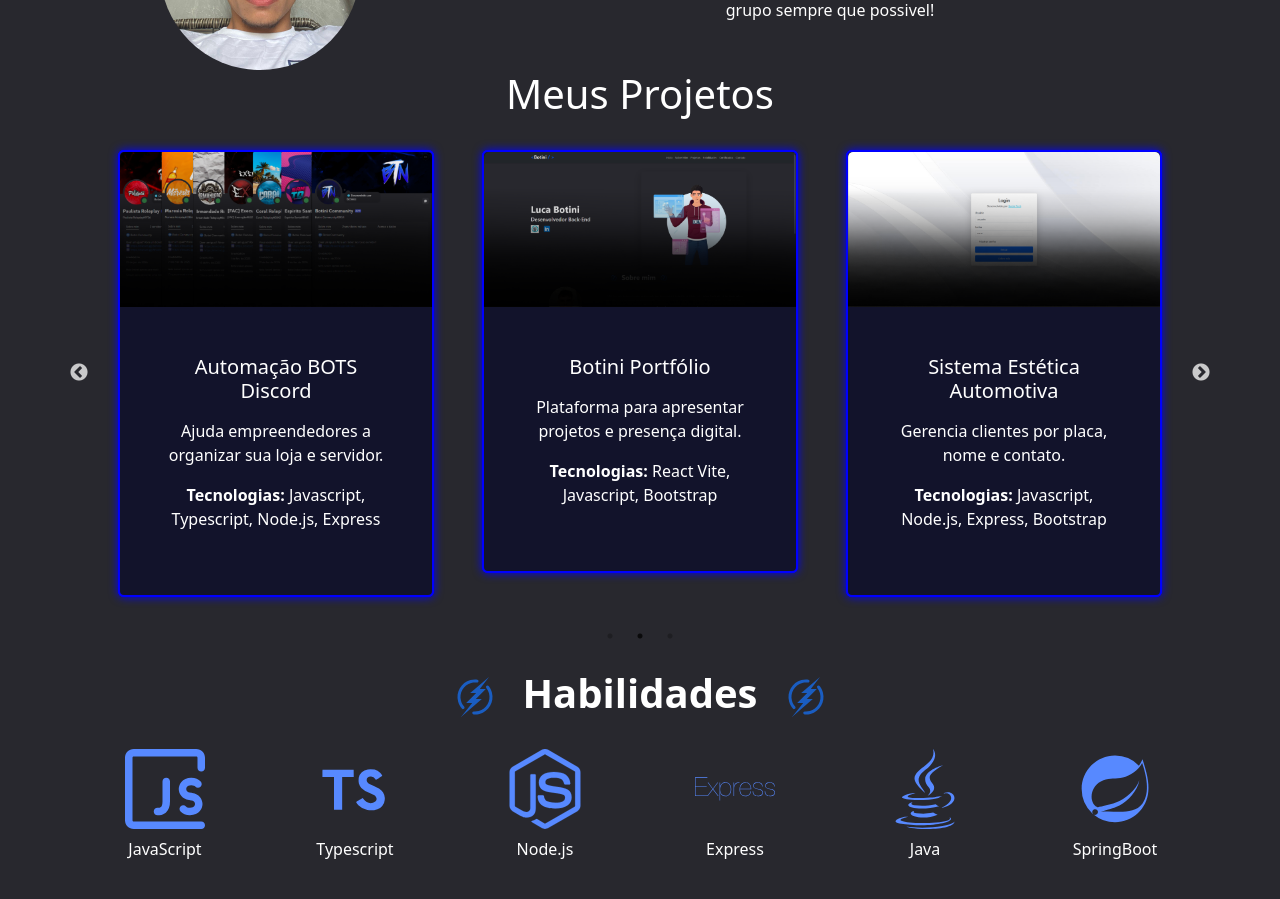
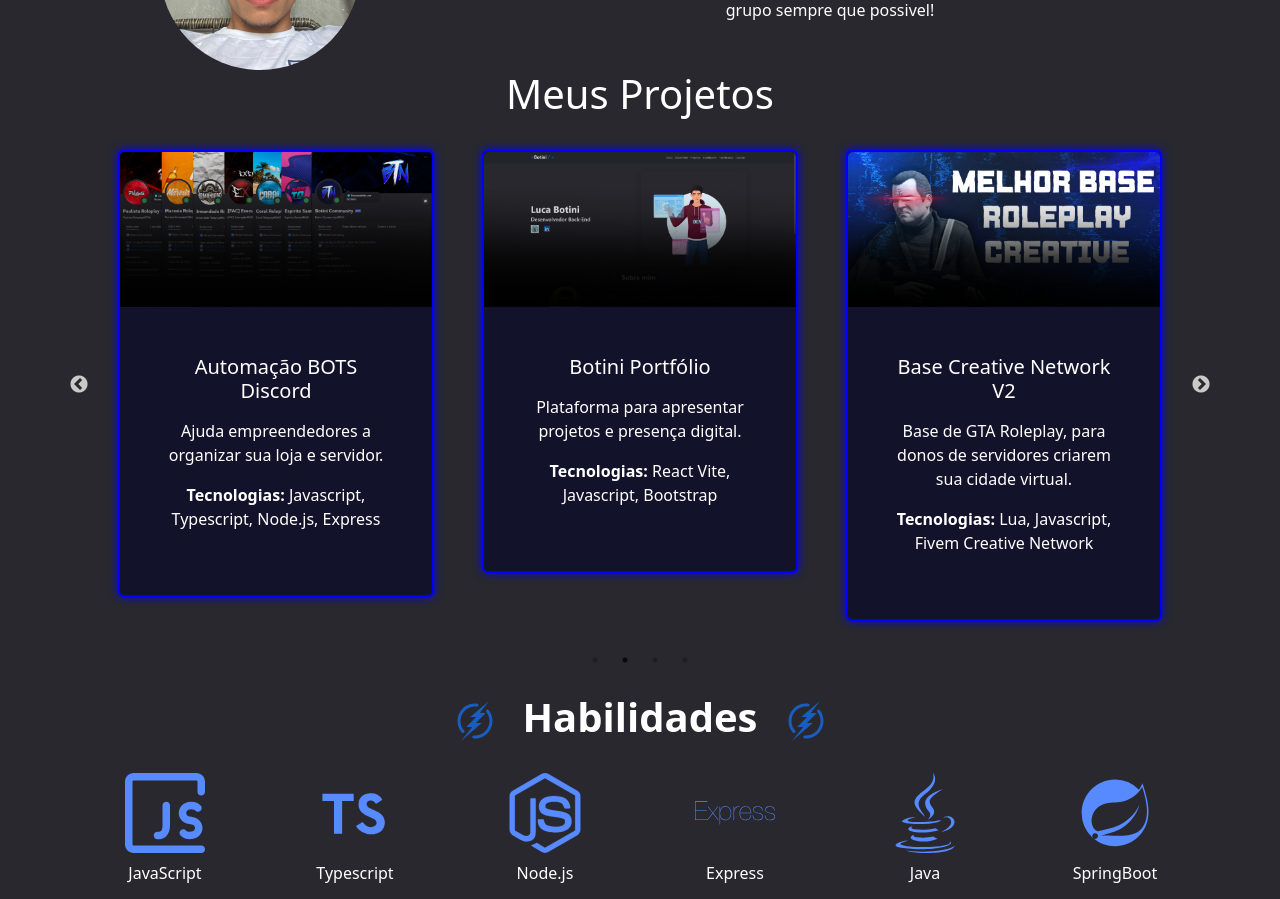
Before and after one commit to LucaBotini/portfolio-btn, a React (Vite) app: page / in a window 1280 px wide. Shown: the part 860-1759 px from the top of the page. Built offline with nearby package versions, Linux system fonts and the light colour scheme.

Commit message:
[feat] Novo projeto: Base creative

```diff
--- a/src/components/Projetos.jsx
+++ b/src/components/Projetos.jsx
@@ -46,6 +46,13 @@ function Projetos() {
       descricao: "Plataforma para apresentar projetos e presença digital.",
       tecnologias: "React Vite, Javascript, Bootstrap",
       link: "" // Adicione o link aqui
+    },
+    {
+      img: "basecreative.png",
+      titulo: "Base Creative Network V2",
+      descricao: "Base de GTA Roleplay, para donos de servidores criarem sua cidade virtual.",
+      tecnologias: "Lua, Javascript, Fivem Creative Network",
+      link: "https://www.youtube.com/watch?v=ZI3xz5nCdig&t=101s" // Adicione o link aqui
     }
   ];
 
```
Also changed, not shown: public/basecreative.png (added).
